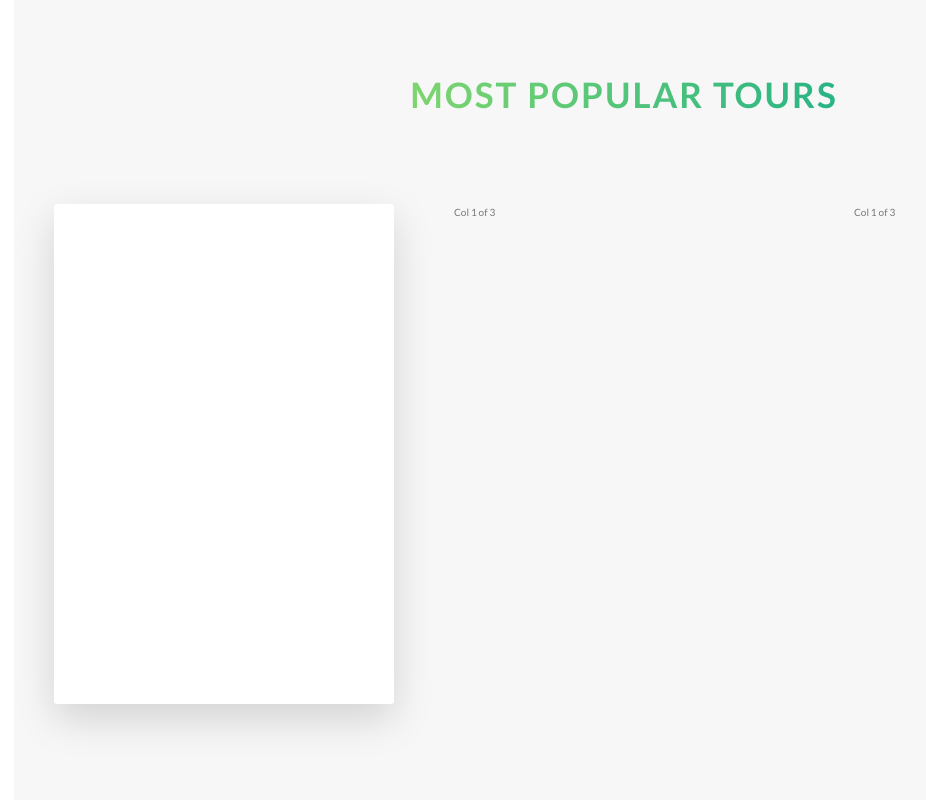
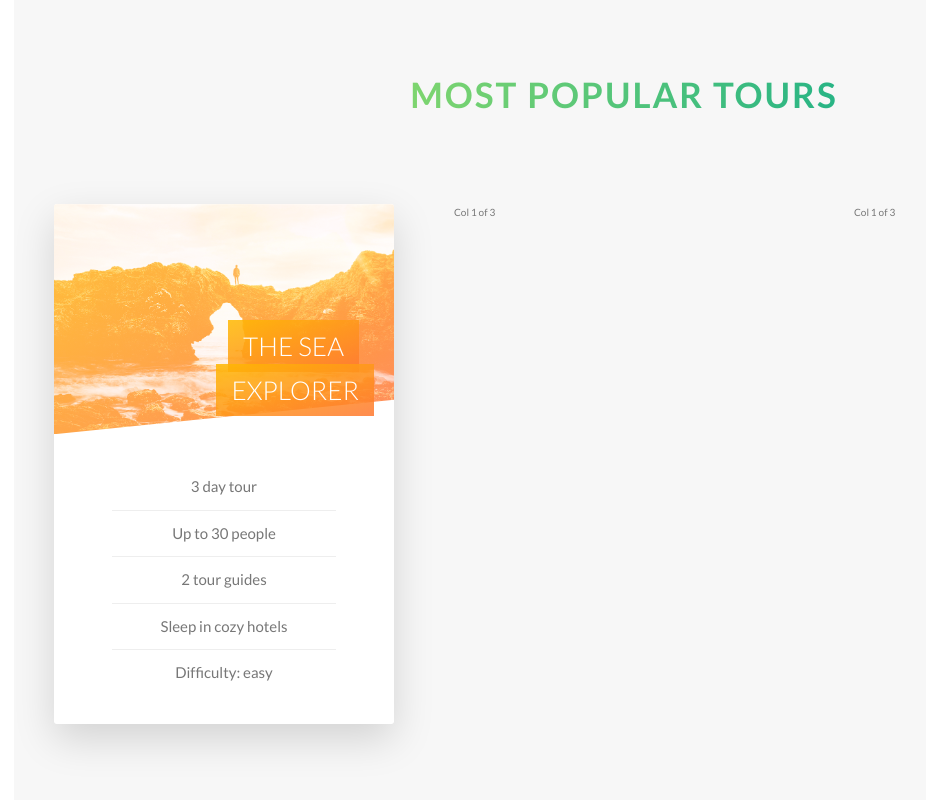
Before and after one commit to DVV23/sass-learn, a website: page index.html in a window 1280 px wide. Shown: the part 2296-3096 px from the top of the page, without its empty margins (16-942 px from the left). Drawn offline with Linux system fonts and the light colour scheme.

Commit message:
ended styling front part of card

```diff
--- a/index.html
+++ b/index.html
@@ -134,7 +134,23 @@
         <div class="row">
           <div class="col-1-of-3">
             <div class="card">
-              <div class="card__side card__side--front">FRONT</div>
+              <div class="card__side card__side--front">
+                <div class="card__picture card__picture--1">&nbsp;</div>
+                <h4 class="card__heading">
+                  <span class="card__heading-span card__heading-span--1"
+                    >The sea explorer</span
+                  >
+                </h4>
+                <div class="card__details">
+                  <ul>
+                    <li>3 day tour</li>
+                    <li>Up to 30 people</li>
+                    <li>2 tour guides</li>
+                    <li>Sleep in cozy hotels</li>
+                    <li>Difficulty: easy</li>
+                  </ul>
+                </div>
+              </div>
               <div class="card__side card__side--back card__side--back-1">
                 BACK
               </div>
--- a/sass/abstracts/_variables.scss
+++ b/sass/abstracts/_variables.scss
@@ -7,6 +7,7 @@ $color-grey-dark: #777;
 $color-white: #fff;
 $color-black: #000;
 $color-grey-light-1: #f7f7f7;
+$color-grey-light-2: #eee;
 
 $color-secondary-light: #ffb900;
 $color-secondary-dark: #ff7730;
--- a/sass/components/_card.scss
+++ b/sass/components/_card.scss
@@ -2,20 +2,19 @@
   perspective: 150rem;
   -moz-perspective: 150rem; //to make it work in mozzila firefox
   position: relative;
-  height: 50rem; //we defined height 2 times because of collapsed height
+  height: 52rem; //we defined height 2 times because of collapsed height
   //clearfix will not work because of position absolute and it can not be fixed with pure css
   //if we won`t specify height - perspective will be weird
   &__side {
-    height: 50rem;
+    height: 52rem;
     transition: all 0.8s ease;
-    color: white;
-    font-size: 2rem;
     position: absolute;
     top: 0;
     left: 0;
     width: 100%;
     backface-visibility: hidden;
     border-radius: 3px;
+    overflow: hidden; // to avoid that image overflow parent in corners
     box-shadow: 0 1.5rem 40px rgba($color-black, 0.15);
     &--front {
       background-color: $color-white;
@@ -40,4 +39,69 @@
   &:hover &__side--back {
     transform: rotateY(0);
   }
+
+  &__picture {
+    background-size: cover;
+    background-position: center;
+    height: 23rem;
+    background-blend-mode: screen; //to blend few backgrounds
+    -webkit-clip-path: polygon(0 0, 100% 0, 100% 85%, 0 100%);
+    clip-path: polygon(0 0, 100% 0, 100% 85%, 0 100%);
+    &--1 {
+      background-image: linear-gradient(
+          to right bottom,
+          $color-secondary-light,
+          $color-secondary-dark
+        ),
+        url("../img/nat-5.jpg");
+    }
+    &--2 {
+      background-image: url("../img/nat-5.jpg");
+    }
+    &--3 {
+      background-image: url("../img/nat-5.jpg");
+    }
+  }
+  &__heading {
+    font-size: 2.6rem;
+    font-weight: 300;
+    text-transform: uppercase;
+    text-align: right;
+    color: $color-white;
+    position: absolute;
+    top: 12rem;
+    right: 2rem;
+    width: 75%;
+  }
+
+  &__heading-span {
+    padding: 1rem 1.5rem;
+    -webkit-box-decoration-break: clone;
+    box-decoration-break: clone; //to fix small spacing problem
+    &--1 {
+      background-image: linear-gradient(
+        to right bottom,
+        rgba($color-secondary-light, 0.85),
+        rgba($color-secondary-dark, 0.85)
+      );
+    }
+  }
+  &__details {
+    padding: 3rem;
+
+    ul {
+      list-style: none;
+      width: 80%;
+      margin: 0 auto;
+
+      li {
+        text-align: center;
+        font-size: 1.5rem;
+        padding: 1rem;
+        &:not(:last-child) {
+          border-bottom: 1px solid $color-grey-light-2;
+        }
+      }
+    }
+  }
 }
--- a/sass/layout/_header.scss
+++ b/sass/layout/_header.scss
@@ -10,6 +10,7 @@
   /* background-size: cover will try to fit image in your box whatever size or width you`ll have */
   background-position: top;
   /* background-position: top; will always keep our image pinned to top of page, bottom can be cropped but not top */
+  -webkit-clip-path: polygon(0 0, 100% 0, 100% 85vh, 0 100%);
   clip-path: polygon(0 0, 100% 0, 100% 85vh, 0 100%);
   /* clip-path: polygon(); cut image by providing coordinates where it should be visible
     top left - top right - bottom right - bottom left (direction)*/
```
Also changed, not shown: css/style.css.
